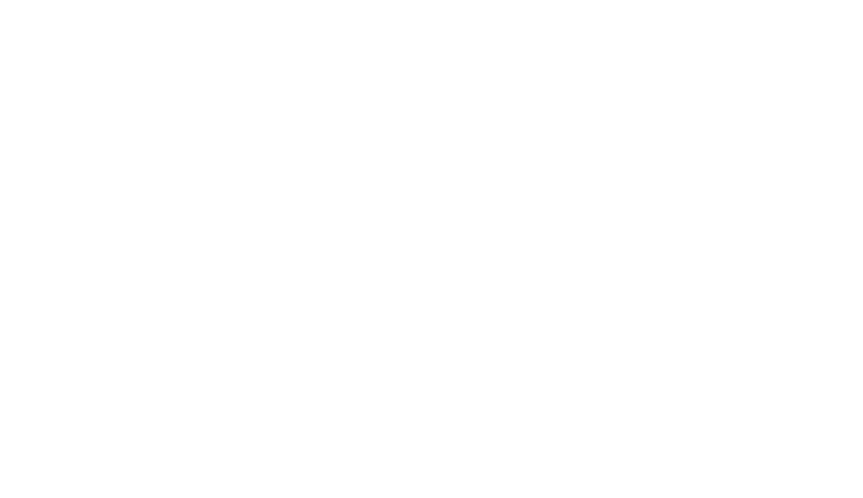
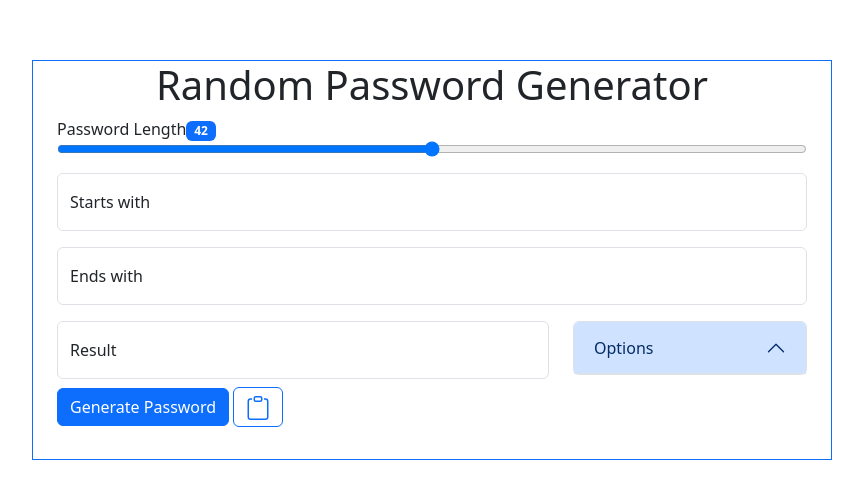
Before and after one commit to AtylaDaSilva/random-password-generator, a React (Create React App) app: page / in a window 1280 px wide. Shown: the part 140-638 px from the top of the page, without its empty margins (208-1071 px from the left). Built offline with nearby package versions, Linux system fonts and the light colour scheme.

Commit message:
Recreated app structure in React
Recreated the old RPG app structure in React, without any theme styles or logic (dark theme, light theme, etc.)

```diff
--- a/public/index.html
+++ b/public/index.html
@@ -7,7 +7,7 @@
     <meta name="theme-color" content="#000000" />
     <meta
       name="description"
-      content="Web site created using create-react-app"
+      content="Generate random passwords."
     />
     <link rel="apple-touch-icon" href="%PUBLIC_URL%/logo192.png" />
     <!--
@@ -24,7 +24,7 @@
       work correctly both with client-side routing and a non-root public URL.
       Learn how to configure a non-root public URL by running `npm run build`.
     -->
-    <title>React App</title>
+    <title>Random Password Generator</title>
   </head>
   <body>
     <noscript>You need to enable JavaScript to run this app.</noscript>
--- a/src/components/App.jsx
+++ b/src/components/App.jsx
@@ -5,9 +5,185 @@ import { React } from 'react';
 import '../css/App.css';
 
 export default function App() {
+  function handleSubmit(event) {
+    event.preventDefault();
+    return;
+  }
+
   return (
-    <div className="App">
+    <div className="App d-flex justify-content-center align-items-center">
+      <div
+        id='main-container'
+        className="container border border-primary h-50 d-flex flex-column justify-content-start"
+      >
+        <header id='main-container-header'>
+          <h1 className='text-center'>Random Password Generator</h1>
+        </header>
+        <main id='main-container-body' className='d-flex align-items-center justify-content-center flex-grow-1'>
 
+          { /*Bootstrap Grid */ }
+          <form
+            onSubmit={handleSubmit}
+            className='container h-100 w-100'
+          >
+            { /*Row 01 */ }
+            <div className="row mb-3">
+              <div className="col">
+                <div
+                  id="password-length-container"
+                  className='d-flex flex-column'
+                >
+                  <label htmlFor="password-range-input">
+                    Password Length
+                    <span className='badge bg-primary'>42</span>
+                  </label>
+                  <input type="range" name="password-length" id="password-range-input" />
+                </div>
+              </div>
+            </div>
+
+            { /*Row 02 */ }
+            <div className="row mb-3">
+              <div className="col">
+                <div
+                  id="starts-ends-container"
+                  className='d-flex flex-column'
+                >
+                  <div className="form-floating mb-3">
+                    <input
+                      type="text"
+                      name="starts-with"
+                      id="starts-with-input"
+                      className='form-control'
+                      placeholder='Starts with'
+                    />
+                    <label htmlFor="starts-with-input">Starts with</label>
+                  </div>
+                  <div className="form-floating">
+                    <input
+                      type="text"
+                      name="ends-with"
+                      id="ends-with-input"
+                      className='form-control'
+                      placeholder='Starts with'
+                    />
+                    <label htmlFor="starts-with-input">Ends with</label>
+                  </div>
+                </div>
+              </div>
+            </div>
+
+            { /*Row 03 */ }
+            <div className="row">
+              <div className="col-8">
+                <div
+                  id="result-container"
+                  className='d-flex flex-column justify-content-center align-self-start'
+                >
+                  <div className="form-floating flex-grow-1 mb-2">
+                    <input
+                      type="text"
+                      name="result"
+                      id="result-input"
+                      className='form-control'
+                      placeholder='Result'
+                    />
+                    <label htmlFor="result-input">Result</label>
+                  </div>
+
+                  <div id="submit-container" className='d-flex flex-row align-items-center'>
+                    <button className='btn btn-primary me-1' type="submit">
+                      Generate Password
+                    </button>
+
+                    <button id='copy-to-clipboard-btn' className='btn btn-outline-primary' type='button'>
+                      <svg
+                        xmlns="http://www.w3.org/2000/svg"
+                        fill="currentColor"
+                        className="bi bi-clipboard"
+                        width="24"
+                        height="24"
+                        viewBox="0 0 16 16"
+                      >
+                        <path d="M4 1.5H3a2 2 0 0 0-2 2V14a2 2 0 0 0 2 2h10a2 2 0 0 0 2-2V3.5a2 2 0 0 0-2-2h-1v1h1a1 1 0 0 1 1 1V14a1 1 0 0 1-1 1H3a1 1 0 0 1-1-1V3.5a1 1 0 0 1 1-1h1v-1z"/>
+                        <path d="M9.5 1a.5.5 0 0 1 .5.5v1a.5.5 0 0 1-.5.5h-3a.5.5 0 0 1-.5-.5v-1a.5.5 0 0 1 .5-.5h3zm-3-1A1.5 1.5 0 0 0 5 1.5v1A1.5 1.5 0 0 0 6.5 4h3A1.5 1.5 0 0 0 11 2.5v-1A1.5 1.5 0 0 0 9.5 0h-3z"/>
+                      </svg>
+                    </button>
+                  </div>
+                </div>
+              </div>
+              <div className="col-4">
+                <div id="options-container">
+                  <div className="accordion" id="options-accordion">
+                    <div className="accordion-item">
+                      <h2 className="accordion-header">
+                        <button
+                          className="accordion-button"
+                          type="button"
+                          data-bs-toggle="collapse"
+                          data-bs-target="#collapseContainer"
+                          aria-expanded="true"
+                          aria-controls="collapseContainer"
+                        >
+                          Options
+                        </button>
+                      </h2>
+                      <div
+                        id="collapseContainer"
+                        className="accordion-collapse collapse"
+                        data-bs-parent="#options-accordion"
+                      >
+                        <div className="accordion-body">
+                          <div className="form-check form-switch">
+                            <input
+                              className="form-check-input"
+                              type="checkbox"
+                              role="switch"
+                              id="numbers-input"
+                              checked
+                            />
+                            <label className="form-check-label" htmlFor="numbers-input">Numbers</label>
+                          </div>
+                          <div className="form-check form-switch">
+                            <input
+                              className="form-check-input"
+                              type="checkbox"
+                              role="switch"
+                              id="symbols-input"
+                              checked
+                            />
+                            <label className="form-check-label" htmlFor="symbols-input">Symbols</label>
+                          </div>
+                          <div className="form-check form-switch">
+                            <input
+                              className="form-check-input"
+                              type="checkbox"
+                              role="switch"
+                              id="lower-case-letters-input"
+                              checked
+                            />
+                            <label className="form-check-label" htmlFor="lower-case-letters-input">Lower Case Letters</label>
+                          </div>
+                          <div className="form-check form-switch">
+                            <input
+                              className="form-check-input"
+                              type="checkbox"
+                              role="switch"
+                              id="upper-case-letters-input"
+                              checked
+                            />
+                            <label className="form-check-label" htmlFor="upper-case-letters-input">Upper Case Letters</label>
+                          </div>
+                        </div>
+                      </div>
+                    </div>
+                  </div>
+                </div>
+              </div>
+            </div>
+          </form>
+        </main>
+      </div>
     </div>
   );
 }
--- a/src/css/App.css
+++ b/src/css/App.css
@@ -0,0 +1,8 @@
+.App {
+    height: 100vh;
+    width: 100vw;
+}
+
+#main-container {
+    width: 800px;
+}
--- a/src/index.js
+++ b/src/index.js
@@ -7,7 +7,7 @@ import App from './components/App';
 
 //Bootsrap JS (+Popper.js) & Compiled Sass
 import "bootstrap/dist/js/bootstrap.bundle.min.js";
-import './css/index.css';
+import './css/scss/index.css';
 
 //WebVitals
 import reportWebVitals from './tests/reportWebVitals';
```
Also changed, not shown: src/css/scss/index.css (renamed from src/css/index.css), 1 other file (tests, documents, lock files or other folders).
